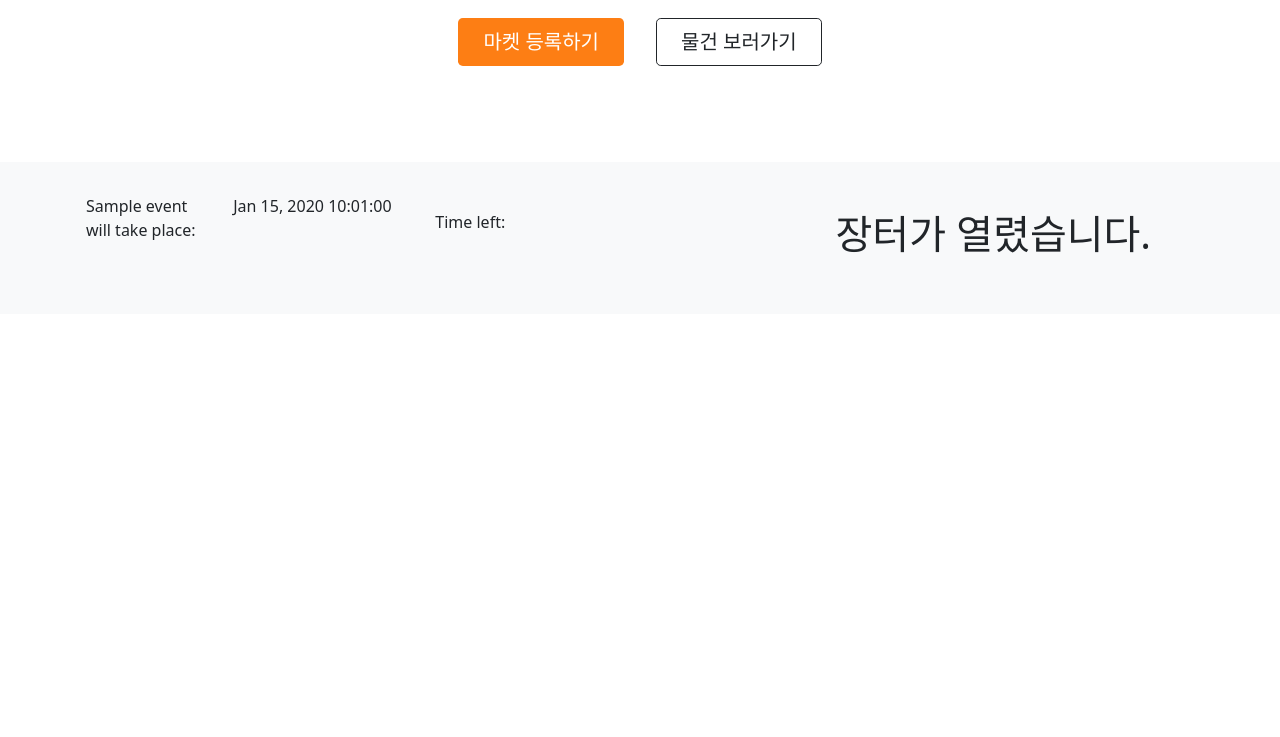
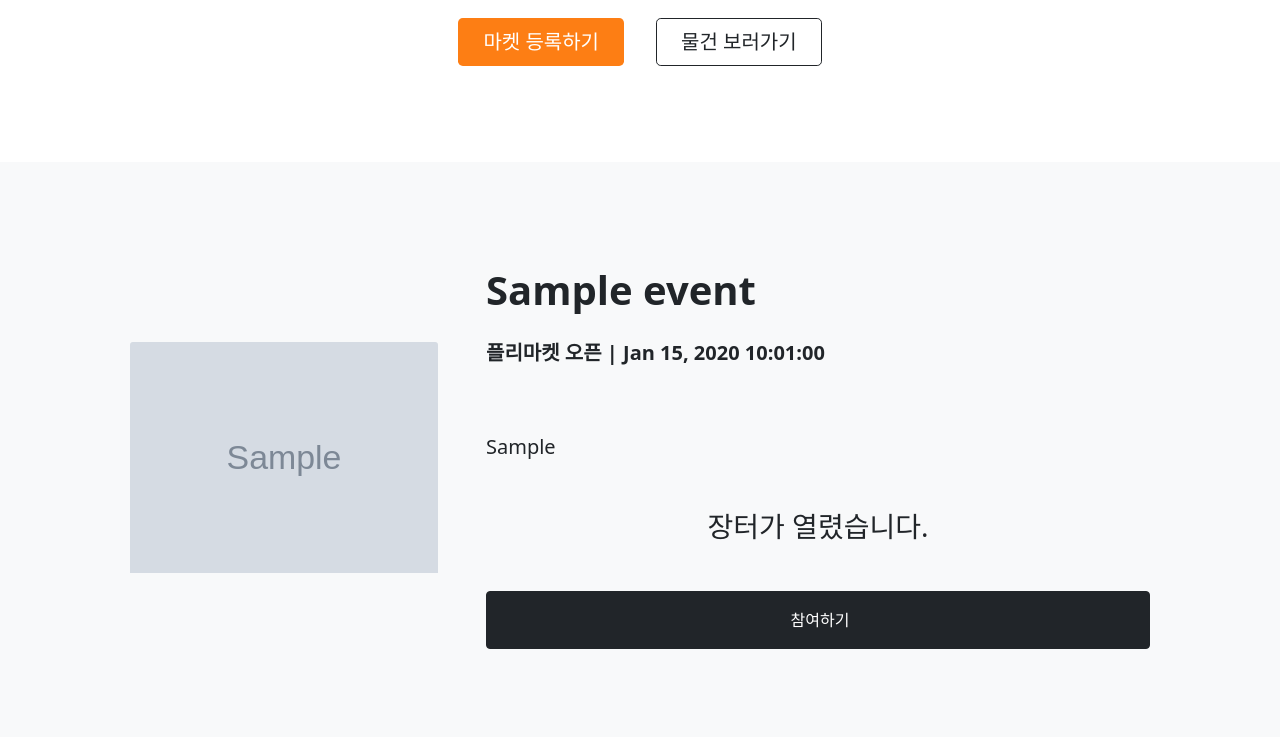
Before and after one commit to LetUsSpeak/Bitgoeul-trading-house, a Django app: page /event/1/ in a window 1280 px wide. Shown: the part 294-1031 px from the top of the page. Before the commit the page ends 547 px from the top, so only its background shows below. Run offline with Django 3.2, Linux system fonts and the light colour scheme; tables that the repository leaves empty hold one stand-in row (values such as "Sample post"); grey boxes marked "Sample" are stand-in pictures; some libraries are stand-ins or nearby versions.

Commit message:
[UPD] event detail page

```diff
--- a/eventapp/templates/eventapp/base.html
+++ b/eventapp/templates/eventapp/base.html
@@ -75,6 +75,9 @@
           <div class="album py-5 bg-light">
             <div class="container">
 
+                {% block content2 %}
+                {% endblock content2 %}
+
               <div class="row row-cols-1 row-cols-sm-2 row-cols-md-3 g-3">
 
                   {% block content %}
--- a/eventapp/templates/eventapp/countdown.html
+++ b/eventapp/templates/eventapp/countdown.html
@@ -4,18 +4,40 @@
   <script src="{% static 'eventapp/js/main.js' %}" defer></script>
 {% endblock scripts %}
 
-{% block content %}
-  <div class="row">
-    <div class="col-5">
-      <div>{{ object.name }} will take place:</div>
-    </div>
-    <div class="col-7">
-      <div id="event-box"> {{ object.when|date:"M d,  Y H:m:s" }}</div>
-    </div>
-  </div>
+{% block content2 %}
 
-  <div>Time left: </div>
-  <div id="countdown-box" class="text-center mt-3 h1">
-    <div class="spinner-border" role="status"></div>
-  </div>
-{% endblock content %}
+<!-- Product section-->
+        <section class="py-2">
+            <div class="container px-4 px-lg-5 my-5">
+                <div class="row gx-4 gx-lg-5 align-items-center">
+                    {% if object.market_image %}
+                    <div class="col-md-4"><img class="card-img-top mb-5 mb-md-0" src="{{ object.market_image.url }}" alt="..." /></div>
+                    {% else %}
+                    <div class="col-md-4"><img class="card-img-top mb-5 mb-md-0" src="{% static 'productapp/img/no_image.png' %}" alt="..." /></div>
+                    {% endif %}
+                    <div class="col-md-8">
+                        <h1 class="display-7 fw-bolder">{{ object.name }}</h1>
+                        <div class="fs-5 mb-4 my-4 fw-bold d-flex align-content-center">
+                            <p id="event-box">플리마켓 오픈 | {{ object.when|date:"M d,  Y H:m:s" }}</p>
+                        </div>
+                        <div class="my-5">
+                          <p class="lead">{{ object.info }}</p>
+                        </div>
+                      <div id="countdown-box" class="text-center mt-2 h3 my-5">
+                        <div class="spinner-border" role="status"></div>
+                      </div>
+
+                      <button class="col text-center btn btn-dark flex-shrink-0 px-3 py-3" type="button">
+                                <i class="bi-cart-fill me-1"></i>
+                                참여하기
+                      </button>
+                    </div>
+
+
+                </div>
+            </div>
+        </section>
+
+
+
+{% endblock content2 %}
```
